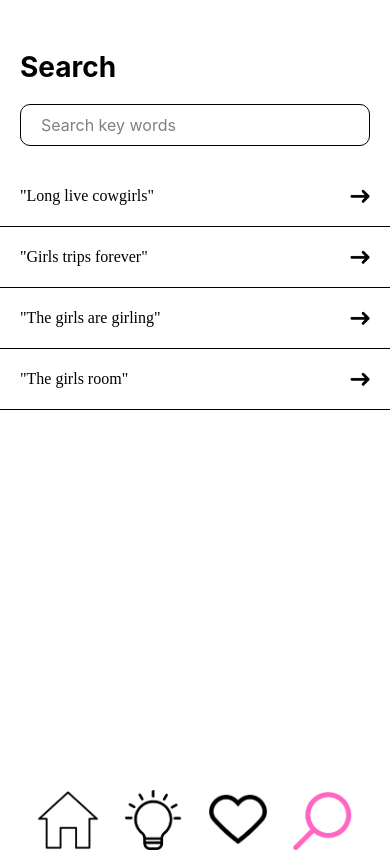
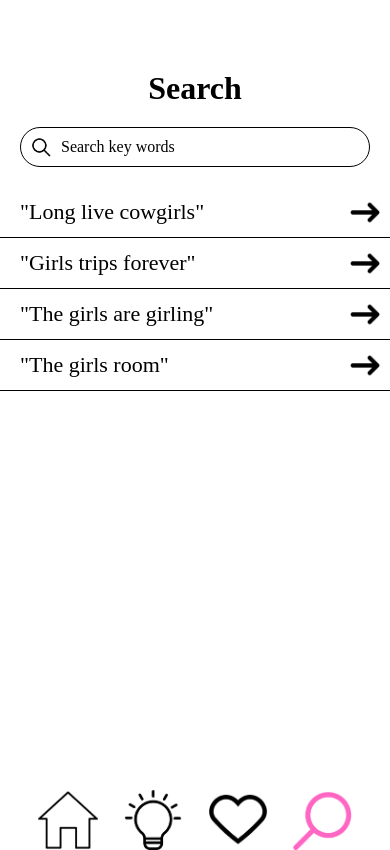
Before and after one commit to amberhasan/say_what, a React Native app: screen /Search in a window 390 px wide. Built offline with nearby package versions, Linux system fonts and the light colour scheme.

Commit message:
More search UI

```diff
--- a/src/screens/SearchScreen.tsx
+++ b/src/screens/SearchScreen.tsx
@@ -28,10 +28,7 @@ const SearchScreen: React.FC = () => {
 
   const renderSuggestion = ({item}) => (
     <TouchableOpacity style={styles.suggestionItem}>
-      {/* Uncomment and use icons if available */}
-      {/* <Icon name="trending-flat" size={20} color="black" style={styles.suggestionIcon} /> */}
       <Text style={styles.suggestionText}>"{item}"</Text>
-      {/* Image for arrow, replace with an icon if you have a vector icons package */}
       <Image
         source={require('../assets/images/utils/forward.png')}
         style={styles.arrowIcon}
@@ -44,10 +41,14 @@ const SearchScreen: React.FC = () => {
       <View style={styles.searchContainer}>
         <Text style={styles.header}>Search</Text>
         <View style={styles.searchBox}>
+          <Image
+            source={require('../assets/images/utils/search.png')} // Replace with the correct path to your image
+            style={styles.searchIcon}
+          />
           <TextInput
             style={styles.searchInput}
             placeholder="Search key words"
-            placeholderTextColor="gray"
+            placeholderTextColor="black"
             value={searchQuery}
             onChangeText={handleSearch}
           />
@@ -77,15 +78,18 @@ const styles = StyleSheet.create({
     borderBottomColor: 'black',
   },
   header: {
-    fontSize: 28,
+    paddingTop: 20,
+    fontSize: 32,
     fontWeight: 'bold',
     marginBottom: 20,
+    textAlign: 'center',
+    fontFamily: 'PlayfairDisplay-Bold',
   },
   searchBox: {
     flexDirection: 'row',
     alignItems: 'center',
     backgroundColor: 'white',
-    borderRadius: 10,
+    borderRadius: 25, // Increase this number to make it more rounded
     paddingLeft: 10,
     borderWidth: 1,
     borderColor: 'black',
@@ -94,9 +98,11 @@ const styles = StyleSheet.create({
     flex: 1,
     padding: 10,
     fontSize: 16,
+    fontFamily: 'PlayfairDisplay-Regular',
   },
   searchIcon: {
-    marginRight: 10,
+    width: 20, // Set the width of the icon
+    height: 20, // Set the height of the icon
   },
   suggestionsList: {
     backgroundColor: 'white',
@@ -105,17 +111,18 @@ const styles = StyleSheet.create({
     flexDirection: 'row',
     alignItems: 'center',
     justifyContent: 'space-between',
-    padding: 20,
+    padding: 10,
     borderBottomWidth: 1,
     borderBottomColor: 'black',
+    paddingLeft: 20,
   },
   suggestionText: {
-    fontSize: 16,
+    fontSize: 22,
     fontFamily: 'OpenSans-Regular',
   },
   arrowIcon: {
-    width: 20,
-    height: 20,
+    width: 30,
+    height: 30,
   },
 
   // Add styles for the icons in the footer if needed
```
Also changed, not shown: src/assets/images/utils/search.png (added).
